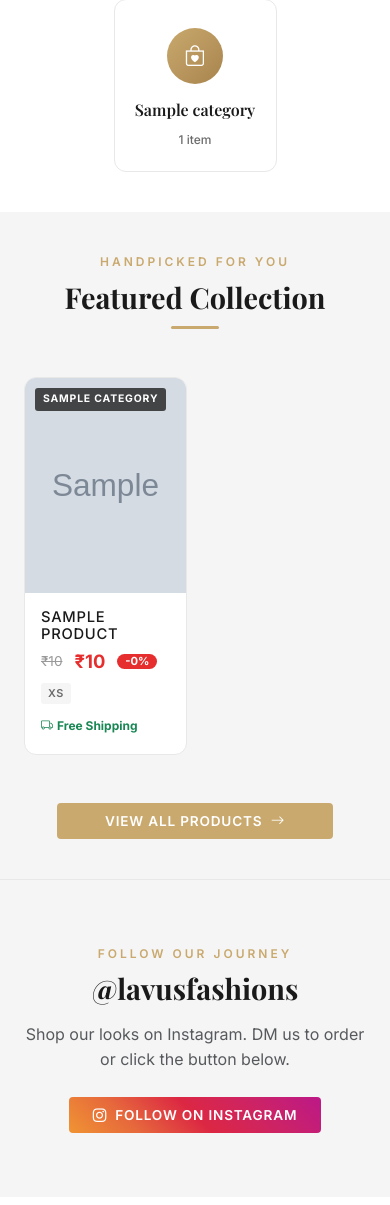
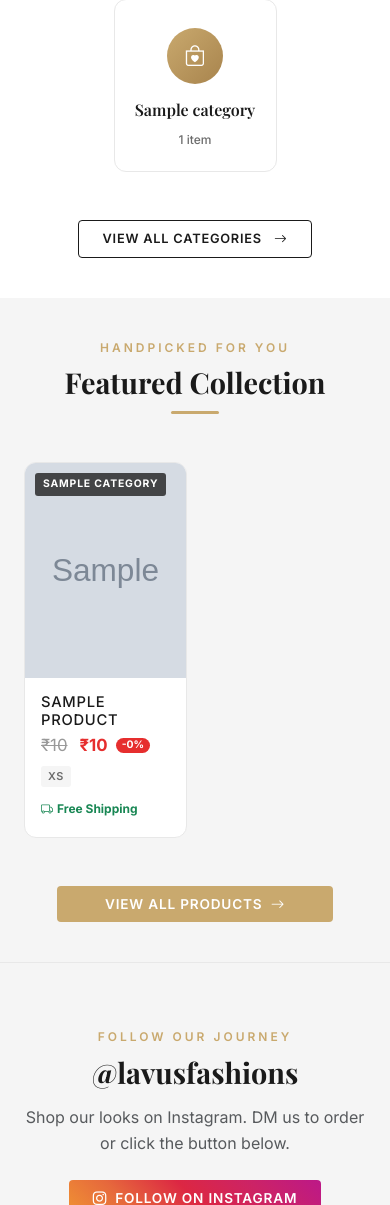
Before and after one commit to sachu584/lavuz_fashions, a Django app: page / in a window 390 px wide. Shown: the part 1440-2645 px from the top of the page. Run offline with Django 3.2, Linux system fonts and the light colour scheme; tables that the repository leaves empty hold one stand-in row (values such as "Sample post"); grey boxes marked "Sample" are stand-in pictures.

Commit message:
Implement category shuffling, new categories page, and mobile responsive offer badges

```diff
--- a/static/css/style.css
+++ b/static/css/style.css
@@ -1324,3 +1324,22 @@ body {
   color: var(--lf-gold);
   font-size: 1rem;
 }
+
+/* Responsive Pricing Adjustments */
+@media (max-width: 576px) {
+  .lf-product-price-box {
+    flex-wrap: wrap !important;
+    gap: 4px 8px !important;
+  }
+
+  .lf-badge-sale {
+    margin-left: 0 !important;
+    font-size: 0.65rem !important;
+    padding: 2px 6px !important;
+    white-space: nowrap !important;
+  }
+
+  .lf-price-old, .lf-price-new, .lf-price-current {
+    font-size: 1.05rem !important;
+  }
+}
--- a/store/urls.py
+++ b/store/urls.py
@@ -11,6 +11,7 @@ urlpatterns = [
     path('cart/update/<int:item_id>/', views.update_cart, name='update_cart'),
     path('cart/remove/<int:item_id>/', views.remove_from_cart, name='remove_from_cart'),
     path('checkout/', views.checkout, name='checkout'),
+    path('categories/', views.category_list, name='category_list'),
     path('dashboard/', views.owner_dashboard, name='owner_dashboard'),
     path('order/update-status/<int:order_id>/', views.update_order_status, name='update_order_status'),
     # path('payment-success/', views.payment_success, name='payment_success'),
--- a/store/views.py
+++ b/store/views.py
@@ -14,13 +14,19 @@ from django.views.decorators.csrf import csrf_exempt
 import json
 
 def home(request):
-    categories = Category.objects.filter(is_active=True)
+    categories = Category.objects.filter(is_active=True).order_by('?')
     featured_products = Product.objects.filter(is_active=True).order_by('?')[:8]
     active_offer = SpecialOffer.objects.filter(is_active=True).first()
     return render(request, 'home.html', {
-        'categories': categories,
+        'categories': categories[:4], # Limit to 4 on home page
         'featured_products': featured_products,
         'active_offer': active_offer,
+    })
+
+def category_list(request):
+    categories = Category.objects.filter(is_active=True).order_by('?')
+    return render(request, 'store/category_list.html', {
+        'categories': categories,
     })
 
 def product_list(request):
--- a/templates/home.html
+++ b/templates/home.html
@@ -112,6 +112,12 @@
       </div>
       {% endfor %}
     </div>
+
+    <div class="text-center mt-5">
+      <a href="{% url 'category_list' %}" class="btn lf-btn-outline px-4 py-2">
+        View All Categories <i class="bi bi-arrow-right ms-2"></i>
+      </a>
+    </div>
   </div>
 </section>
 {% endif %}
```
Also changed, not shown: templates/store/category_list.html (added, +41 -0 lines).
